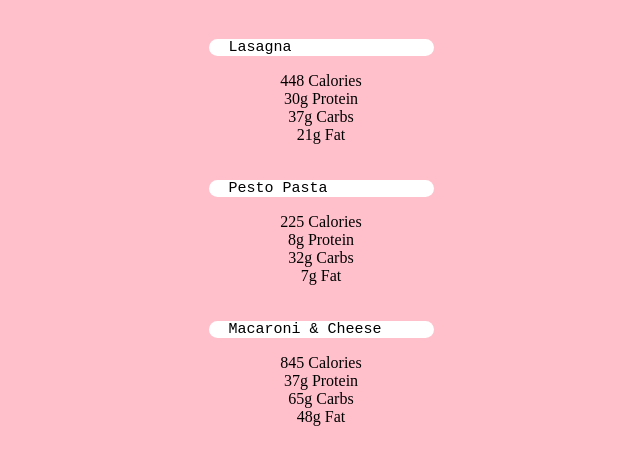
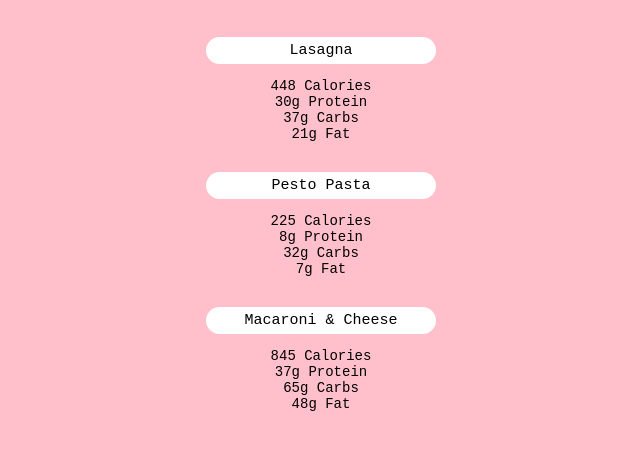
Before and after one commit to Klon3r/the-odin-project, a plain HTML site: page odin-recipes/index.html in a window 1280 px wide. Shown: the part 61-526 px from the top of the page, without its empty margins (319-959 px from the left). Drawn offline with Linux system fonts and the light colour scheme.

Commit message:
Adding nutritional info styling

```diff
--- a/odin-recipes/css/main.css
+++ b/odin-recipes/css/main.css
@@ -26,26 +26,34 @@ a {
   padding-left: 10px;
 }
 
+#info {
+  font-family: 'Courier New', Courier, monospace;
+  text-align: center;
+  position: relative;
+  margin: 0 auto;
+  font-size: 14px;
+}
+
 #buttons {
   text-align: center;
 }
 
 a.link {
-  align-items: center;
   background-color: white;
   color: black;
   border: 0;
   border-radius: 100px;
   box-sizing:border-box;
   cursor: pointer;
-  display: inline-flex;
+  display: inline-block;
   text-align: center;
   padding-left: 20px;
   padding-right: 20px;
-  user-select: none;
+  padding-top: 5px;
+  padding-bottom: 5px;
   text-decoration: none;
   font-family: 'Courier New', Courier, monospace;
-  width: 225px;
+  width: 230px;
 }
 
 a.link:hover {
```
